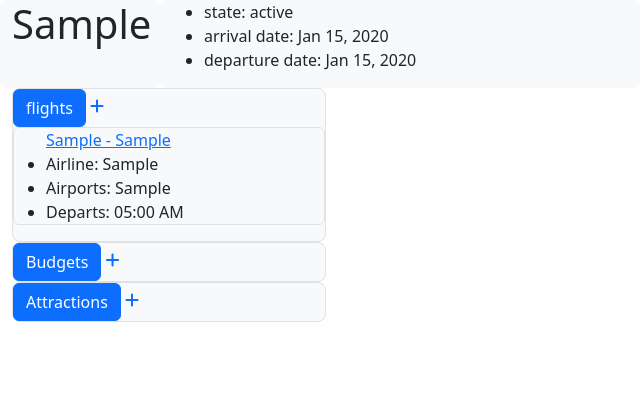
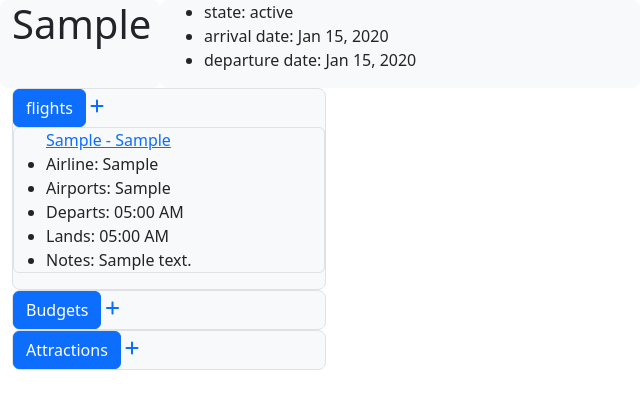
Before and after one commit to bgrego11/tiff-trip, a Django app: page /trips/1/ in a window 1280 px wide, after a click on "flights". Shown: the top 409 px of the page, without its empty margins (0-640 px from the left). Run offline with Django 4.2, Linux system fonts and the light colour scheme; tables that the repository leaves empty hold one stand-in row (values such as "Sample post").

Commit message:
add fields to detail

```diff
--- a/trips/templates/trips/detail.html
+++ b/trips/templates/trips/detail.html
@@ -38,6 +38,8 @@
                 <li>Airline: {{ f.airline }} </li>
                 <li>Airports: {{ f.airports }} </li>
                 <li>Departs: {{ f.arrive_time | date:"h:i A" }} </li>
+                <li>Lands: {{ f.depart_time | date:"h:i A" }} </li>
+                <li>Notes: {{ f.notes }} </li>
             </ul>
             {% endfor %}
         </div>
@@ -54,7 +56,7 @@
             {% for f in budgets %}
             <ul class="border rounded 5">
                 <a href="/trips/budgets/{{ f.id }}/change/"> {{ f }} </a>
-                <li>category: {{ f.item_type }} </li>
+                <li>category: {{ f.get_item_type_display }} </li>
                 <li>Cost: {{ f.cost }} </li>
 
             </ul>
```
